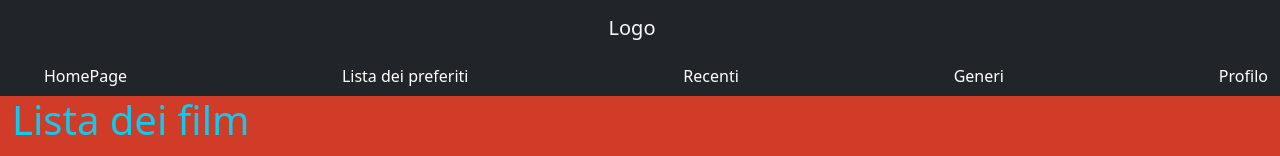
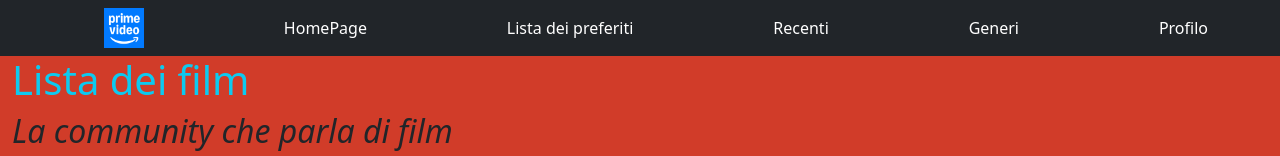
Before and after one commit to DavideCotigliani/webapp-react, a React (Vite) app: page / in a window 1280 px wide. Shown: the top 156 px of the page. Built offline with nearby package versions, Linux system fonts and the light colour scheme; no server answers.

Commit message:
[UPD] Added other css to the homepage

```diff
--- a/src/components/Header.jsx
+++ b/src/components/Header.jsx
@@ -4,10 +4,12 @@
 const Header = () => {
     return (
         <nav className='navbar bg-dark'>
-            <div className="container-fluid flex-column d-flex align-items-center">
-                <Link className='navbar-brand text-light mb-3' to={"/"}> Logo </Link>
-                <ul className='nav-list mb-0'>
-                    <li><Link >HomePage</Link></li>
+            <div className="container-fluid d-flex align-items-center">
+                <ul className='nav-list mb-0 d-flex align-items-center '>
+                    <li>
+                        <img className='logo-image' src="/Amazon_Prime_Video_logo_(2024).svg.png" alt="" />
+                    </li>
+                    <li><Link to={"/"} >HomePage</Link></li>
                     <li><Link >Lista dei preferiti</Link></li>
                     <li><Link >Recenti</Link></li>
                     <li><Link >Generi</Link></li>
--- a/src/index.css
+++ b/src/index.css
@@ -4,14 +4,24 @@
 
 ul {
     list-style-type: none;
-    display: flex;
-    width: 100%;
     padding: 0;
     margin: 0;
-    justify-content: space-between;
+}
+
+.nav-list {
+    gap: 20px;
+    display: flex;
+    align-items: center;
+    justify-content: space-around;
+    width: 100%;
 }
 
 .nav-list a {
     text-decoration: none;
     color: white;
 }
+
+.logo-image {
+    width: auto;
+    height: 40px;
+}
```
Also changed, not shown: public/Amazon_Prime_Video_logo_(2024).svg.png (added).
